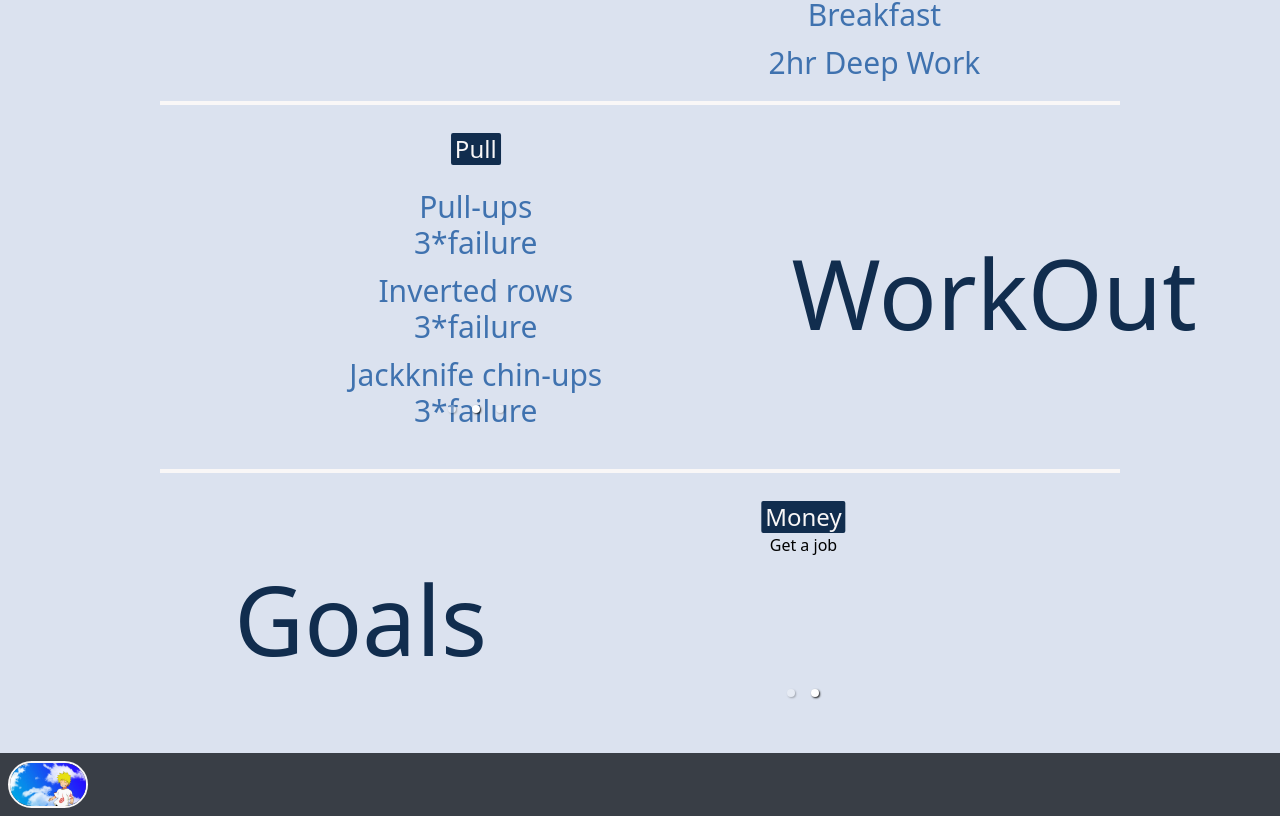
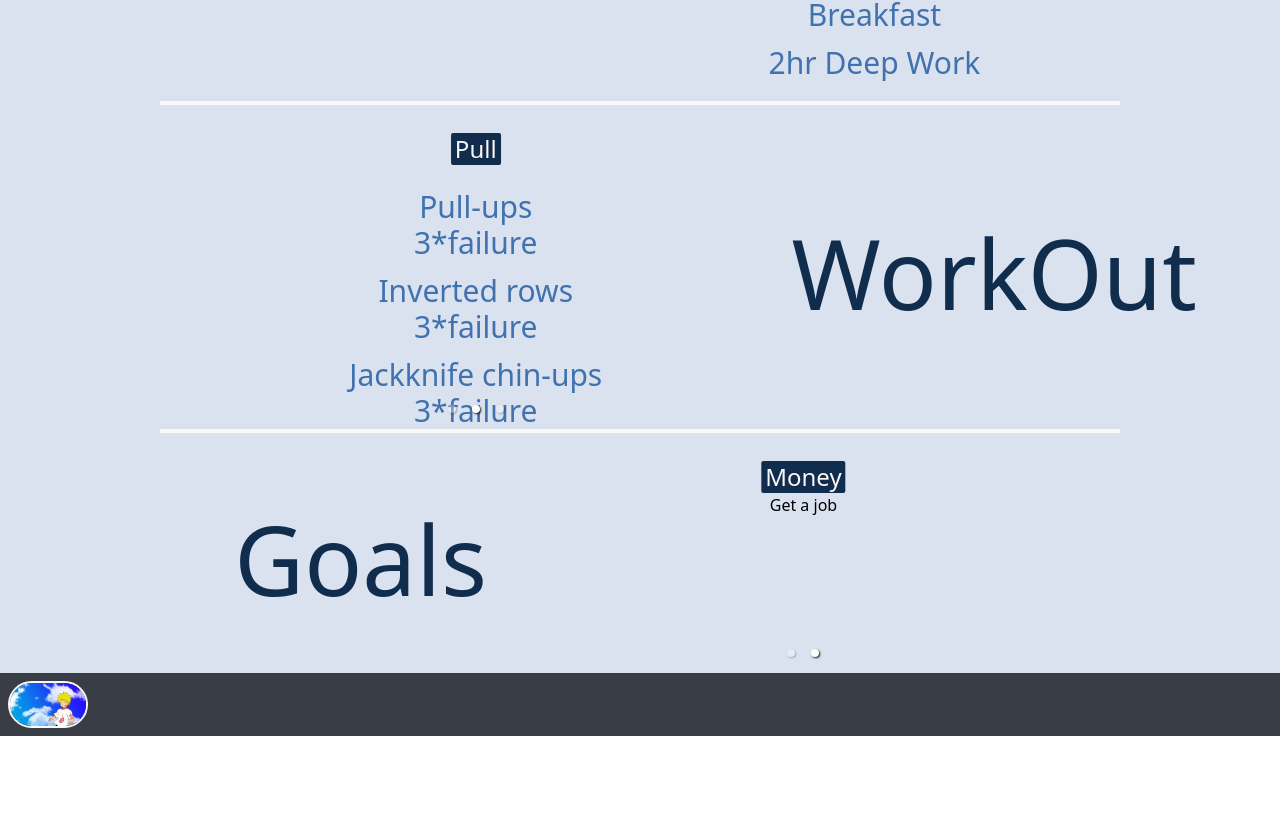
Before and after one commit to RishabhRatan05/dincharya, a React (Create React App) app: page / in a window 1280 px wide. Shown: the part 315-1131 px from the top of the page. After the commit the page ends 1051 px from the top, so only its background shows below. Built offline with nearby package versions, Linux system fonts and the light colour scheme; no server answers.

Commit message:
carousel fixed

```diff
--- a/src/pages/Home.jsx
+++ b/src/pages/Home.jsx
@@ -30,6 +30,7 @@ const Home = () => {
       <h1 className='text-6xl md:text-8xl flex justify-center items-center   animate text-kalar-400'>WorkOut</h1>
       <div className='mt-4 flex justify-between '>
       <Carousel
+        showThumbs={false}
         infiniteLoop ={true}
         autoPlay ={true}
         interval={5000}
@@ -147,6 +148,7 @@ const Home = () => {
       <h1 className='text-6xl md:text-8xl flex justify-center items-center   animate text-kalar-400'>Goals</h1>
       <div className='mt-4 flex justify-between '>
       <Carousel
+        showThumbs={false}
         infiniteLoop ={true}
         autoPlay ={true}
         interval={5000}
```
